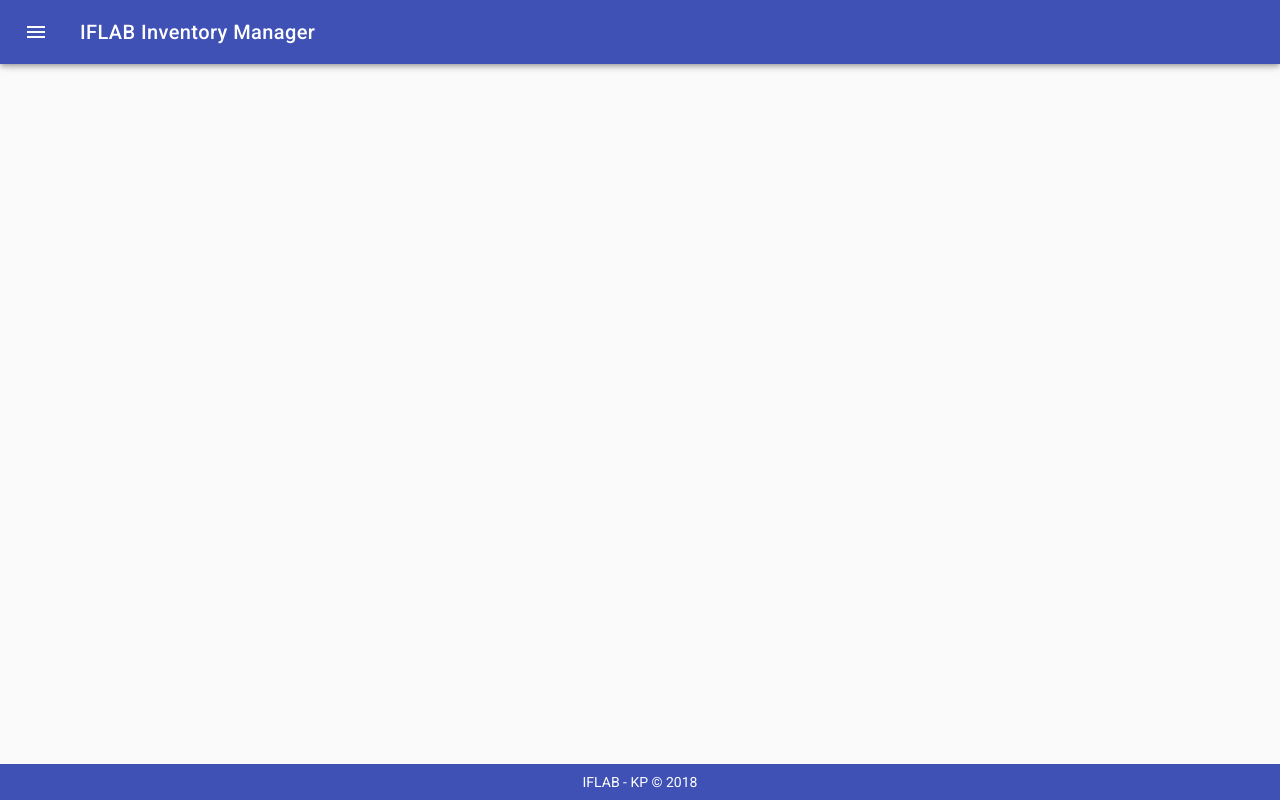
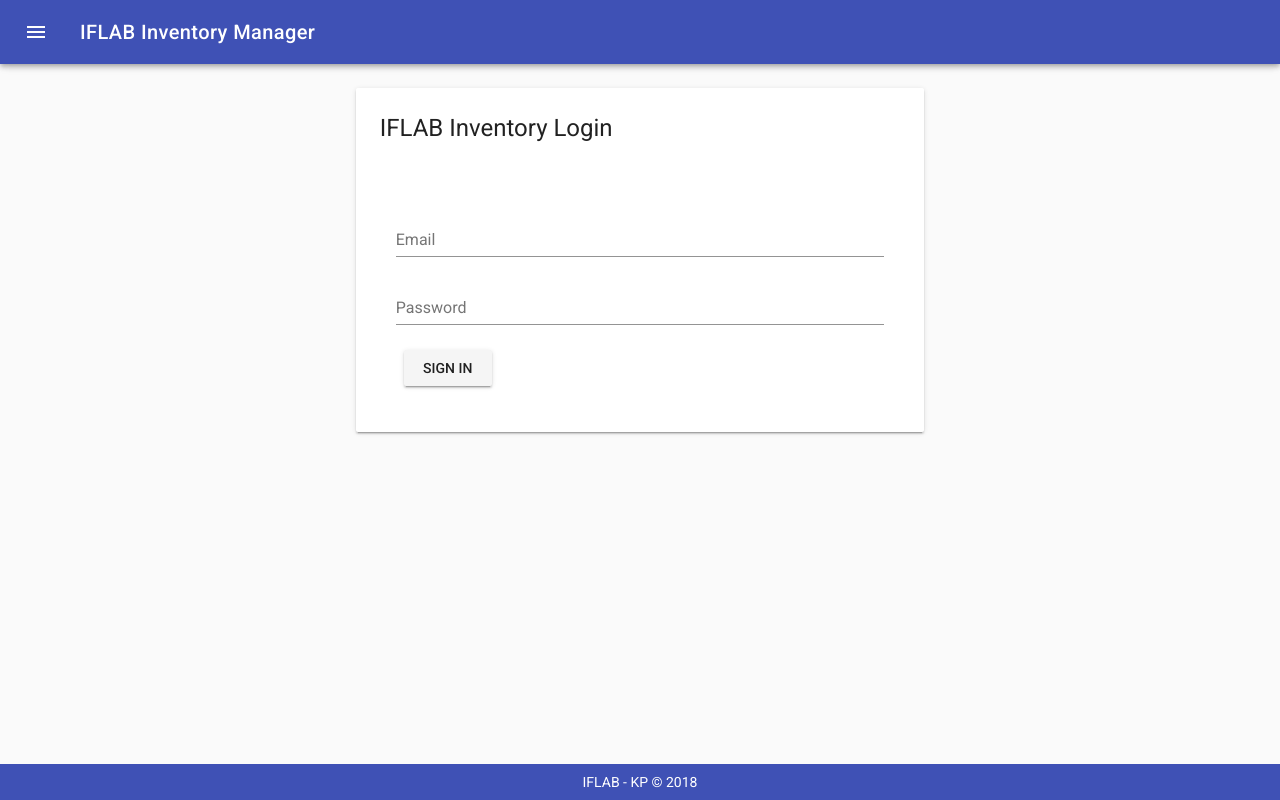
Before and after one commit to IFLABTelkom/inventory-management, a Vue app: page /login in a window 1280 px wide. Built offline with nearby package versions, Linux system fonts and the light colour scheme.

Commit message:
form created

```diff
--- a/src/App.vue
+++ b/src/App.vue
@@ -51,7 +51,7 @@
 export default {
   data: () => ({
     drawer: false,
-    signed_in : false
+    signed_in: false
   }),
   props: {
     source: String
--- /dev/null
+++ b/src/components/LoginPage.vue
@@ -0,0 +1,61 @@
+<template>
+  <v-container>
+    <v-layout row>
+      <v-flex xs12 sm6 offset-sm3>
+        <v-card raised hover>
+          <v-container fill-height fluid>
+            <v-layout>
+              <v-flex xs12 align-end flexbox>
+                <span class="headline">IFLAB Inventory Login</span>
+              </v-flex>
+            </v-layout>
+          </v-container>
+          <v-card-text>
+            <v-container>
+              <form @submit.prevent="sign_in">
+                <v-layout row>
+                  <v-flex xs12>
+                    <v-text-field name="email" label="Email" id="email" v-model="email" type="email">
+                      required
+                    </v-text-field>
+                  </v-flex>
+                </v-layout>
+                <v-layout row>
+                  <v-flex xs12>
+                    <v-text-field name="password" label="Password" id="password" v-model="password" type="password">
+                      required
+                    </v-text-field>
+                  </v-flex>
+                </v-layout>
+                <v-layout>
+                  <v-flex xs12>
+                    <v-btn type="submit">Sign In</v-btn>
+                  </v-flex>
+                </v-layout>
+              </form>
+            </v-container>
+          </v-card-text>
+        </v-card>
+      </v-flex>
+    </v-layout>
+  </v-container>
+</template>
+
+<script>
+export default {
+  data() {
+    return {
+      email: null,
+      password: null
+    }
+  },
+  methods: {
+    sign_in() {
+      console.log(this.email, this.password)
+    }
+  }
+}
+</script>
+
+<style>
+</style>
--- a/src/router/index.js
+++ b/src/router/index.js
@@ -1,7 +1,7 @@
 import Vue from 'vue'
 import Router from 'vue-router'
 import MainDashboard from '@/components/MainDashboard'
-
+import LoginPage from '@/components/LoginPage'
 Vue.use(Router)
 
 export default new Router({
@@ -11,6 +11,11 @@ export default new Router({
       name: 'MainDashboard',
       component: MainDashboard
     },
+    {
+      path: '/login',
+      name: 'Loginpage',
+      component: LoginPage
+    }
 
   ]
 })
```
